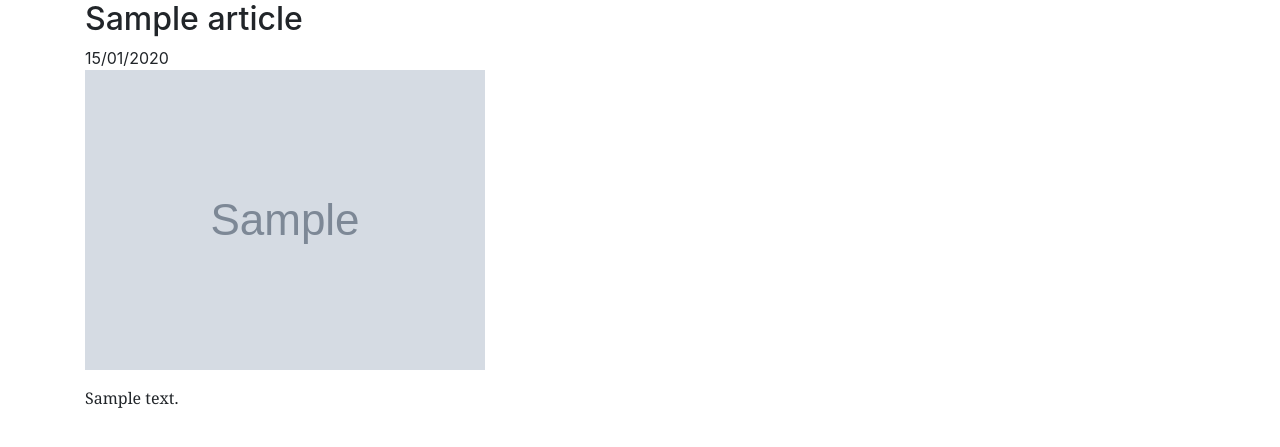
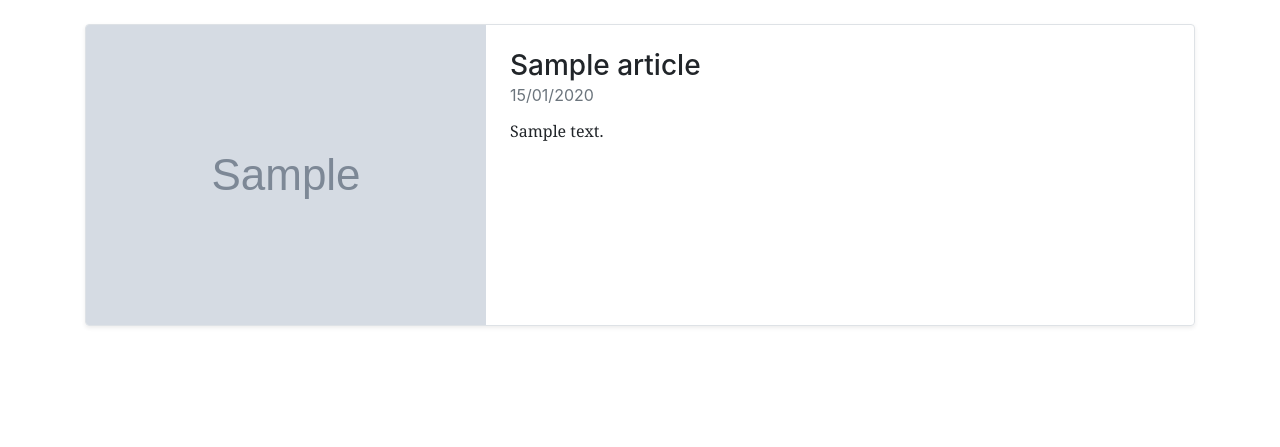
Before and after one commit to theoDELAS/Challenge-48h-B2, a Symfony app: template release/templates/articles/show.html.twig in a window 1280 px wide. Shown: the top 447 px of the page. Run offline with Twig, Linux system fonts and the light colour scheme; the template is opened without the code that fills it: most values are stand-ins (such as "Sample title", 1, 10 or a date in 2020); grey boxes marked "Sample" are stand-in pictures; some libraries are stand-ins or nearby versions.

Commit message:
:lipstick: Show Annonces

```diff
--- a/release/templates/articles/show.html.twig
+++ b/release/templates/articles/show.html.twig
@@ -3,42 +3,36 @@
 {% block title %}{{ article.title }}{% endblock %}
 
 {% block body %}
-    <article class="container">
-        <div class="row">
-            <div class="col s12 m12 l8 offset-l2">
-                <h2>{{ article.title }}</h2>
-                <span>{{ article.PublicationDate|date('d/m/Y') }}</span>
-                <p>
-                    <img src="{{ asset('images/' ~ article.picture) }}" class="responsive-img">
-                </p>
-            </div>
-        </div>
-        <div class="row">
-            <div class="col s12 m12 l8 offset-l2">
-                <p>
-                    {{ article.content }}
-                </p>
-            </div>
-        </div>
+
+
+<div class="container" style="padding-top: 1.5rem;">
+  <div class="container-product">
+    <div class="row mb-2">
+      <div class="col-md-12">
+        <div class="row no-gutters border rounded overflow-hidden flex-md-row mb-4 shadow-sm h-md-250 position-relative">
+          <div class="col-auto d-none d-lg-block">
+            <img src="{{ article.picture }}" alt="">
+          </div>
+          <div class="col p-4 d-flex flex-column position-static">
+            <h3 class="mb-0">{{ article.title }}</h3>
+            <div class="mb-1 text-muted">{{ article.PublicationDate|date('d/m/Y') }}</div>
+            <p class="card-text mb-auto" style="padding-top: 0.5rem">{{ article.content }}</p>
         {%  if app.user %}
             {% if article.User.id == app.user.id %}
                 <div class="row">
                     <ul>
-                        <li class="list-inline-item"><a class="btn btn-danger" href="#">Supprimer</a></li>
-                        <li class="list-inline-item"><a class="btn btn-warning" href="#">Modifier</a></li>
+                        <li class="list-inline-item"><a class="btn btn-danger" href="{{ path('article_delete', {'id': article.id}) }}">Supprimer</a></li>
+                        <li class="list-inline-item"><a class="btn btn-warning" href="{{ path('article_edit', {'id': article.id}) }}">Modifier</a></li>
                     </ul>
 
                 </div>
             {% endif %}
         {% endif %}
-        <div class="row">
-
-            {% if app.user %}
-                {% if app.user.username == article.user.username %}
-                    <a href="{{ path('article_edit', {'id': article.id}) }}" class="btn btn-primary btn-sm mt-2">Modifier</a>
-                    <a href="{{ path('article_delete', {'id': article.id}) }}" class="btn btn-danger btn-sm mt-2">Supprimer</a>
-                {% endif %}
-            {% endif %}
+            </div>
+          </div>
         </div>
-    </article>
+      </div>
+    </div>
+  </div>
+</div>
 {% endblock %}
```
